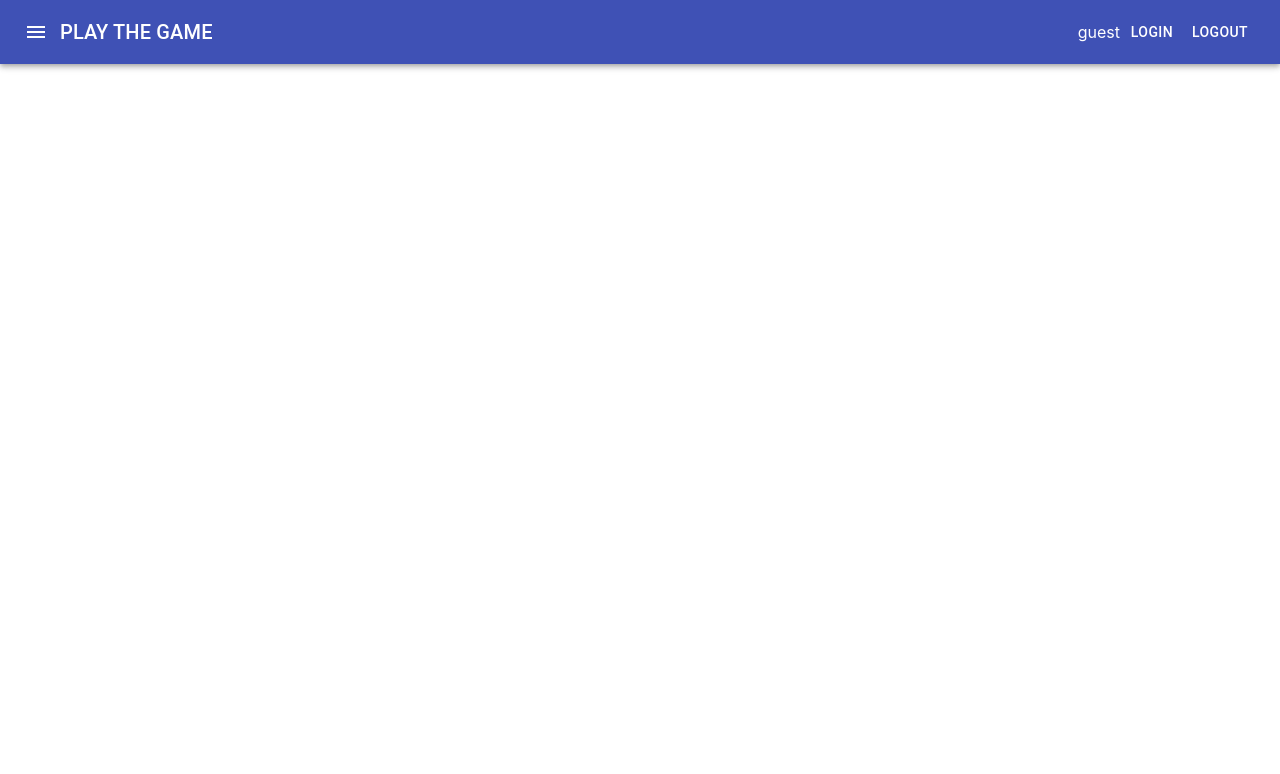
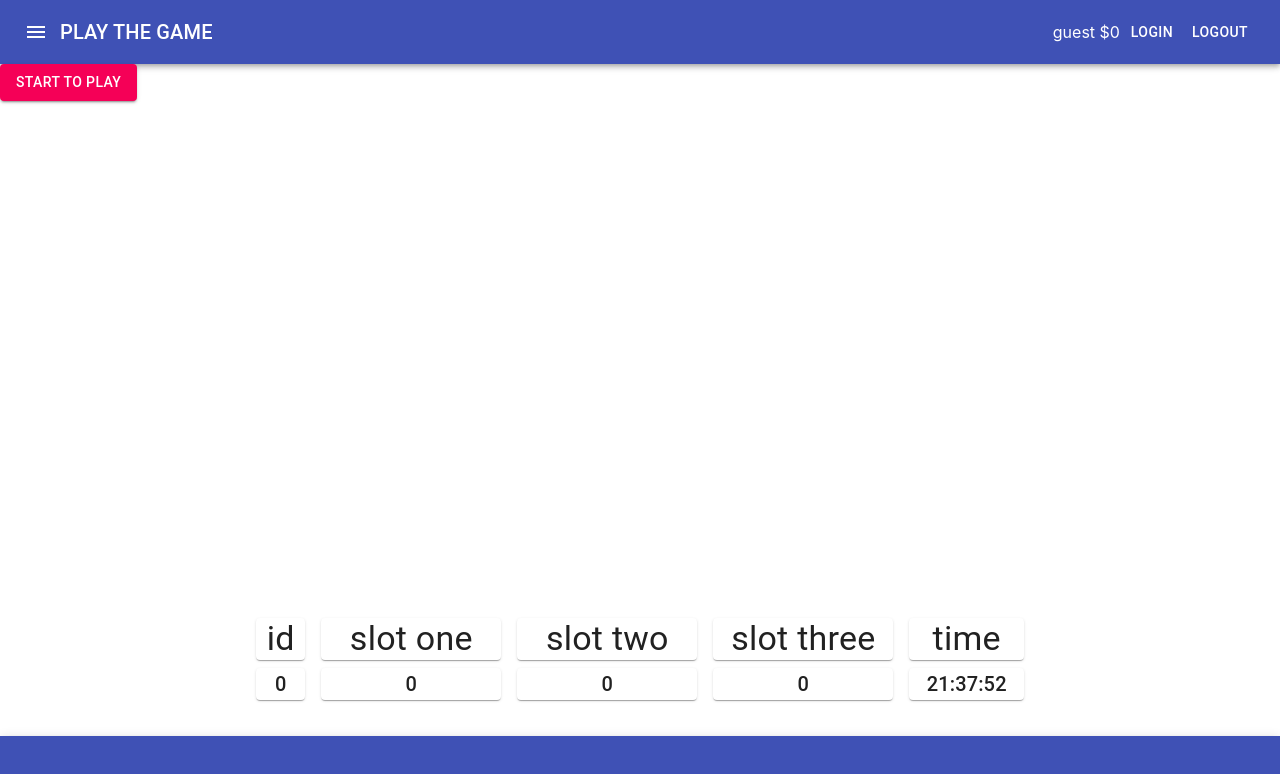
Before and after one commit to sovsianykov/react-casino, a React (Create React App) app: page / in a window 1280 px wide. Shown: the top 774 px of the page. Built offline with nearby package versions, Linux system fonts and the light colour scheme.

Commit message:
almost ready

```diff
--- a/package.json
+++ b/package.json
@@ -9,6 +9,7 @@
     "react": "^17.0.2",
     "react-dom": "^17.0.2",
     "react-scripts": "4.0.3",
+    "sass": "^1.32.8",
     "web-vitals": "^1.1.1"
   },
   "scripts": {
--- a/src/App.js
+++ b/src/App.js
@@ -2,13 +2,45 @@ import React, {useState} from 'react'
 import Header from "./components/Header";
 import Content from "./components/Content";
 import Footer from "./components/Footer";
+import {Button} from "@material-ui/core";
+import PlayingModal from "./components/PlayingModal/PlaingModal";
 
 function App() {
-    const [balance, setBalance ] = useState('')
+    let today = new Date();
+    let time = today.getHours() + ":" + today.getMinutes() + ":" + today.getSeconds();
+    const [balance, setBalance ] = useState(0);
+    const [spinRow , setSpinRow] = useState([{  slot1: 0, slot2: 0, slot3: 0, time : time }]);
+    const [currentSpin, setCurrentSpin ] = useState({  slot1: 0, slot2: 0, slot3: 0, time : time })
+    const [open, setOpen] = React.useState(false);
+
+    const handleClose = () => {
+        setOpen(false);
+    };
+      const handleOpen = () => {
+        setOpen(true);
+    };
+
+    const getSpin = () =>{
+        let spin1 = Math.floor(Math.random() * 9) +1;
+        let spin2 = Math.floor(Math.random() * 9) +1;
+        let spin3 = Math.floor(Math.random() * 9) +1;
+
+        let spinArr = [{slot1: spin1, slot2: spin2, slot3: spin3, time : time  }]
+        setCurrentSpin(spinArr[0])
+        setBalance(balance -1)
+        setSpinRow(spinRow.concat(spinArr))
+        if (spin1 === spin2 && spin2 === spin3 ) { setBalance(balance + 5)  }
+        else if ( spin1 === spin2 || spin2 === spin3 || spin1 === spin3 ) {setBalance(balance + 0.5)}
+    }
+
   return (
     <div className="App">
       <Header balance = {balance} setBalance={setBalance}  />
-      <Content/>
+        <Button variant='contained' color='secondary' onClick={handleOpen} >
+            START TO PLAY
+        </Button>
+        <PlayingModal open = {open} setOpen = {setOpen} currentSpin = {currentSpin} getSpin = {getSpin} />
+      <Content spinRow = { spinRow }/>
       <Footer/>
     </div>
   );
--- a/src/components/Content.jsx
+++ b/src/components/Content.jsx
@@ -1,12 +1,56 @@
 
 import * as React from 'react';
-import { Button } from "@material-ui/core";
+import {Button, Grid, Paper, Typography} from "@material-ui/core";
+import Spins from "./Spins/Spins";
+import {useStyles} from "./styles";
 
 
-const Content = () => {
+const Content = ({spinRow}) => {
+    const classes =useStyles()
     return (
-        <div>
-
+        <div className={classes.table}>
+            <Grid container justify='center'spacing={2}>
+                <Grid item xs={1} sm={1} md={1}  className={classes.item}>
+                    <Paper>
+                        <Typography variant='h4'>
+                            id
+                        </Typography>
+                    </Paper>
+                </Grid>
+                <Grid item xs={3} sm={3} md={3}  className={classes.item}>
+                    <Paper>
+                        <Typography variant='h4'>
+                            slot one
+                        </Typography>
+                    </Paper>
+                </Grid>
+                <Grid item xs={3} sm={3} md={3}  className={classes.item}>
+                    <Paper>
+                        <Typography variant='h4'>
+                            slot two
+                        </Typography>
+                    </Paper>
+                </Grid>
+                <Grid item xs={3} sm={3} md={3}  className={classes.item}>
+                    <Paper>
+                        <Typography variant='h4'>
+                            slot three
+                        </Typography>
+                    </Paper>
+                </Grid>
+                <Grid item xs={2} sm={2} md={2}  className={classes.item}>
+                    <Paper>
+                        <Typography variant='h4'>
+                            time
+                        </Typography>
+                    </Paper>
+                </Grid>
+            </Grid>
+            <Grid container justify='center' spacing={2}>
+                {spinRow.map((row, i) => (
+                    <Spins row={row} key={i} id={i} />
+                ))}
+            </Grid>
         </div>
     );
 };
--- a/src/components/Footer.jsx
+++ b/src/components/Footer.jsx
@@ -1,13 +1,25 @@
-
-import * as React from 'react';
-import { Button } from "@material-ui/core";
+import React from 'react';
+import { makeStyles } from '@material-ui/core/styles';
+import AppBar from '@material-ui/core/AppBar';
+import Toolbar from '@material-ui/core/Toolbar';
 
 
-const Footer = () => {
+const useStyles = makeStyles(() => ({
+    appBar: {
+        top: 'auto',
+        bottom: 0,
+    },
+
+}));
+
+export default function Footer() {
+    const classes = useStyles();
+
     return (
-        <div>
-
-        </div>
+        <React.Fragment>
+            <AppBar position="fixed" color="primary" className={classes.appBar}>
+                <Toolbar/>
+            </AppBar>
+        </React.Fragment>
     );
-};
-export default Footer;
+}
--- a/src/components/Header.jsx
+++ b/src/components/Header.jsx
@@ -49,7 +49,7 @@ export default function Header({balance,setBalance}) {
     };
    const handleLogin =(e)=>{
        setNickname(e.target.value)
-       setBalance('$99')
+       setBalance(99)
    }
     const handleLogout =()=>{
         setNickname('guest')
@@ -85,7 +85,7 @@ export default function Header({balance,setBalance}) {
                         {body}
 
                     </Modal>
-                    {nickname}   {balance}
+                    {nickname}  ${balance}
                        <Button color="inherit" onClick={handleOpen} >Login</Button>
                        <Button color="inherit" onClick={handleLogout} >Logout</Button>
 
--- /dev/null
+++ b/src/components/PlayingModal/PlaingModal.jsx
@@ -0,0 +1,69 @@
+import React, {useEffect} from 'react';
+import { makeStyles } from '@material-ui/core/styles';
+import Modal from '@material-ui/core/Modal';
+import Button from "@material-ui/core/Button";
+import {Typography} from "@material-ui/core";
+
+function rand() {
+    return Math.round(Math.random() * 20) - 10;
+}
+
+function getModalStyle() {
+    const top = 50 + rand();
+    const left = 50 + rand();
+
+    return {
+        top: `${top}%`,
+        left: `${left}%`,
+        transform: `translate(-${top}%, -${left}%)`,
+    };
+}
+
+const useStyles = makeStyles((theme) => ({
+    paper: {
+        position: 'absolute',
+        width: 400,
+        backgroundColor: theme.palette.background.paper,
+        border: '2px solid #000',
+        boxShadow: theme.shadows[5],
+        padding: theme.spacing(2, 4, 3),
+    },
+}));
+
+export default function PlayingModal({open, setOpen, currentSpin, getSpin}) {
+    const classes = useStyles();
+    // getModalStyle is not a pure function, we roll the style only on the first render
+    const [modalStyle] = React.useState(getModalStyle);
+
+
+
+
+    const handleClose = () => {
+        setOpen(false);
+    };
+
+    const body = (
+        <div style={modalStyle} className={classes.paper}>
+            { currentSpin ?  <Typography variant= 'h2' color='secondary' align='center'>{currentSpin.slot1}{currentSpin.slot2}{currentSpin.slot3}</Typography>: ''
+            }
+             <Button variant='contained' style={{width: '33.3%'}} color= 'primary' onClick={getSpin}>Spin</Button>
+             <Button variant='contained' style={{width: '33.3%'}} color= 'secondary'>777</Button>
+             <Button variant='contained' style={{width: '33.3%'}} color= 'default' onClick={handleClose}>Close</Button>
+            <PlayingModal />
+        </div>
+    );
+
+    return (
+        <div>
+
+            <Modal style={{display: 'flex', justifyContent : 'center' }}
+                open={open}
+                onClose={handleClose}
+                aria-labelledby="simple-modal-title"
+                aria-describedby="simple-modal-description"
+            >
+                {body}
+            </Modal>
+        </div>
+    );
+}
--- /dev/null
+++ b/src/components/Spins/Spins.jsx
@@ -0,0 +1,50 @@
+import React from "react";
+import { useStyles } from "../styles";
+import {Grid, Paper, Typography} from "@material-ui/core";
+
+const Spins = ({row , id}) =>{
+    const classes = useStyles()
+
+    return (
+        <>
+                <Grid item xs={1} sm={1} md={1}  className={classes.item}>
+                    <Paper>
+                        <Typography variant='h6'>
+                              {id}
+                        </Typography>
+                    </Paper>
+                </Grid>
+                <Grid item xs={3} sm={3} md={3} className={classes.item}>
+                    <Paper>
+                        <Typography variant='h6'>
+                                {row.slot1}
+                        </Typography>
+                    </Paper>
+                </Grid>
+                <Grid item xs={3} sm={3} md={3}  className={classes.item}>
+                    <Paper>
+                        <Typography variant='h6'>
+                          {row.slot2}
+                        </Typography>
+                    </Paper>
+                </Grid>
+                <Grid item xs={3} sm={3} md={3}  className={classes.item}>
+                    <Paper>
+                        <Typography variant='h6'>
+                           {row.slot3}
+                        </Typography>
+                    </Paper>
+                </Grid>
+                <Grid item xs={2} sm={2} md={2} className={classes.item} >
+                    <Paper>
+                        <Typography variant='h6'>
+                          {row.time}
+                        </Typography>
+                    </Paper>
+                </Grid>
+
+        </>
+
+    )
+}
+export default Spins
--- a/src/components/styles.js
+++ b/src/components/styles.js
@@ -10,6 +10,20 @@ export const useStyles = makeStyles((theme) => ({
     title: {
         flexGrow: 1,
     },
+    item: {
+      width : 200 ,
+        textAlign: "center",
+        marginTop: '20px'
+    },
+    table: {
+        width : '60%' ,
+        textAlign: "center",
+        position : "fixed",
+        bottom: 100,
+        left: '20%',
+        zIndex : '-1',
+
+    },
     paper: {
         position: 'absolute',
         width: 400,
@@ -18,4 +32,5 @@ export const useStyles = makeStyles((theme) => ({
         boxShadow: theme.shadows[5],
         padding: theme.spacing(2, 4, 3),
     },
+
 }));
--- a/src/index.js
+++ b/src/index.js
@@ -1,6 +1,6 @@
 import React from 'react';
 import ReactDOM from 'react-dom';
-import './index.css';
+import './index.scss';
 import App from './App';
 
 
```
Also changed, not shown: src/index.scss (renamed from src/index.css), 1 other file (tests, documents, lock files or other folders).
